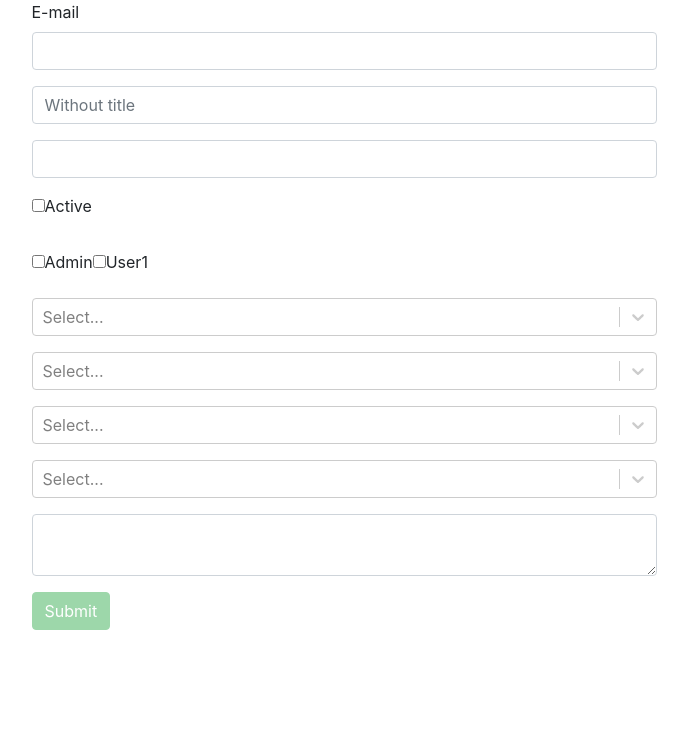
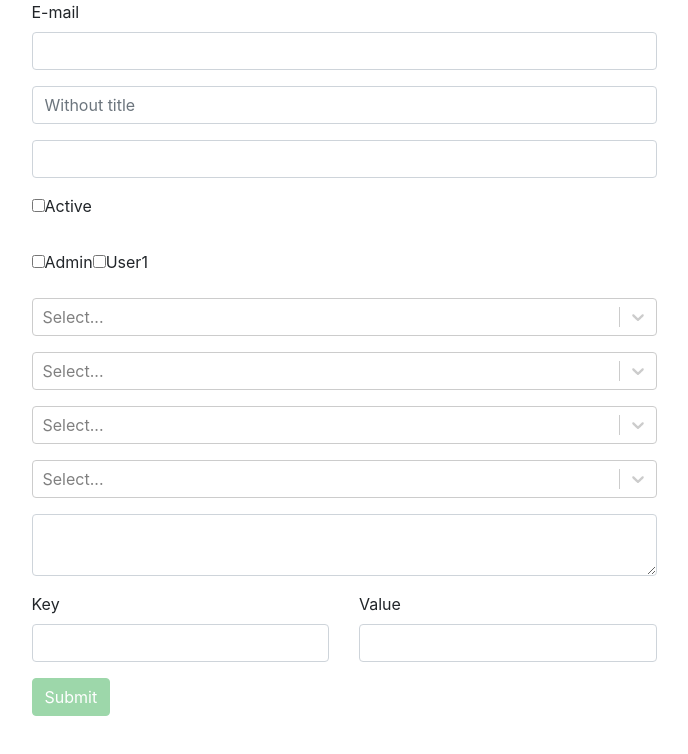
Before and after one commit to satishwaghela/react-form, a React (Create React App) app: page / in a window 1280 px wide. Shown: the top 754 px of the page, without its empty margins (296-984 px from the left). Built offline with nearby package versions, Linux system fonts and the light colour scheme.

Commit message:
Customize field for key value

```diff
--- a/src/App.js
+++ b/src/App.js
@@ -13,6 +13,7 @@ const {
 
 export default class App extends Component {
   state = {
+    FormData: {},
     disableBtn: true
   }
 
@@ -28,16 +29,18 @@ export default class App extends Component {
   handleFormChange = () => {
     if (this.Form.isValid()) {
       this.setState({ disableBtn: false });
+    } else {
+      this.setState({ disableBtn: true });
     }
   }
 
   render () {
-    const { disableBtn } = this.state;
+    const { FormData, disableBtn } = this.state;
     return (
       <div className='App'>
         <div className='row'>
           <div className='col-md-6 offset-md-3'>
-            <Form FormData={{}} ref={ref => this.Form = ref} onChange={this.handleFormChange}>
+            <Form FormData={FormData} ref={ref => this.Form = ref} onChange={this.handleFormChange}>
               <String
                 label='E-mail'
                 fieldKeyPath='email'
@@ -120,6 +123,22 @@ export default class App extends Component {
                 fieldKeyPath='textArea'
                 validation={['required']}
               />
+              <div className='row'>
+                <div className='col-md-6'>
+                  <String
+                    label='Key'
+                    fieldKeyPath='xyz.0.key'
+                    validation={['required']}
+                  />
+                </div>
+                <div className='col-md-6'>
+                  <String
+                    label='Value'
+                    fieldKeyPath='xyz.0.value'
+                    validation={['required']}
+                  />
+                </div>
+              </div>
             </Form>
             <button
               type='button'
--- a/src/form/FormUtils.js
+++ b/src/form/FormUtils.js
@@ -46,7 +46,12 @@ export function areFieldsValid (fields) {
         isValid = isFieldValid;
       }
     } else if (_.isArray(component) || _.isObject(component)) {
-      isValid = areFieldsValid(component);
+      let isFieldValid = false;
+      isFieldValid = areFieldsValid(component);
+
+      if (isValid) {
+        isValid = isFieldValid;
+      }
     }
   });
   return isValid;
```
